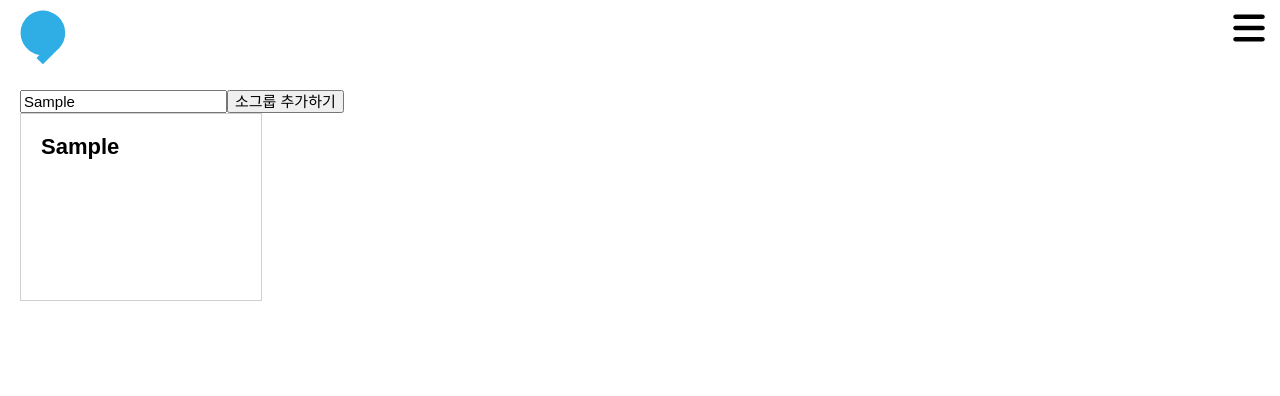
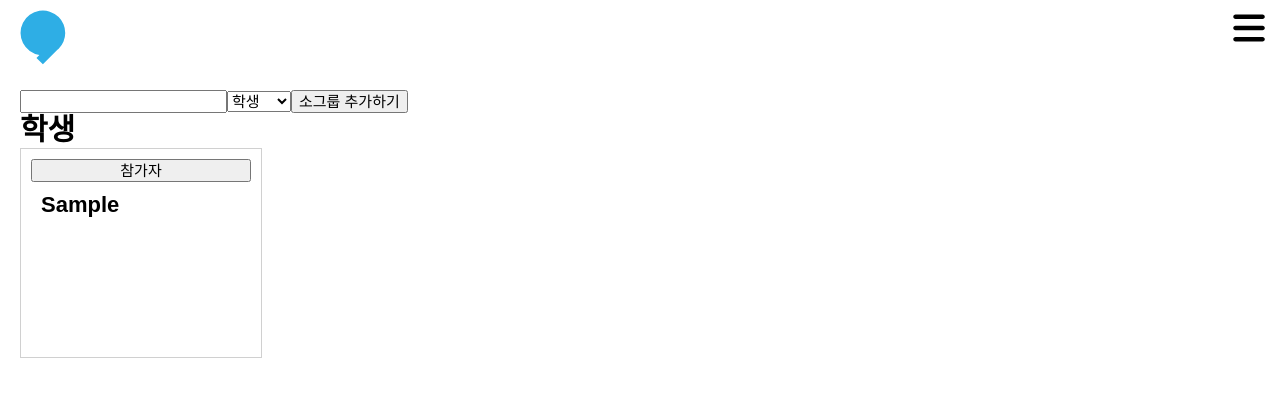
Before and after one commit to movie42/ychung-frontend, a React (Create React App) app in the folder client/: page /education in a window 1280 px wide. Both pictures are taken after typing "Sample" into the empty fields and a click on the button "소그룹 추가하기". Shown: the top 396 px of the page. Built offline with nearby package versions, Linux system fonts and the light colour scheme; a small style sheet from the web is missing.

Commit message:
Education, style update

```diff
--- a/client/src/components/Viewer.tsx
+++ b/client/src/components/Viewer.tsx
@@ -1,5 +1,17 @@
 import React from "react";
 import { Viewer as ToastViewer } from "@toast-ui/react-editor";
+import styled from "styled-components";
+
+const Wrapper = styled.div`
+  h1,
+  h2,
+  h3,
+  h4,
+  h5,
+  h6 {
+    border: 0;
+  }
+`;
 
 interface IViwerProps {
   paragraph: string;
@@ -7,6 +19,7 @@ interface IViwerProps {
 
 const Viewer = ({ paragraph }: IViwerProps) => {
   return (
+    <Wrapper>
       <ToastViewer
         initialValue={paragraph}
         customHTMLRenderer={{
@@ -28,6 +41,7 @@ const Viewer = ({ paragraph }: IViwerProps) => {
           },
         }}
       />
+    </Wrapper>
   );
 };
 
--- a/client/src/page/Blog/BlogCreate.tsx
+++ b/client/src/page/Blog/BlogCreate.tsx
@@ -10,6 +10,7 @@ import { postRequest } from "../../utils/utilities/httpMethod";
 import { useNavigate } from "react-router-dom";
 
 const Wrapper = styled.div`
+  margin-top: 8rem;
   position: relative;
   height: 70vh;
   z-index: -1;
--- a/client/src/page/Blog/BlogUpdate.tsx
+++ b/client/src/page/Blog/BlogUpdate.tsx
@@ -9,6 +9,7 @@ import EditorContainer from "../../components/Editor";
 import { useNavigate } from "react-router-dom";
 
 const Wrapper = styled.div`
+  margin-top: 8rem;
   position: relative;
   height: 70vh;
 
--- a/client/src/page/Educations/Educations.tsx
+++ b/client/src/page/Educations/Educations.tsx
@@ -1,4 +1,4 @@
-import React, { BaseSyntheticEvent, useRef, useState } from "react";
+import React, { BaseSyntheticEvent, useEffect, useRef, useState } from "react";
 import styled from "styled-components";
 import Group from "./Group";
 import {
@@ -10,7 +10,11 @@ import {
 import Input from "../../components/Form/Input";
 import { useForm } from "react-hook-form";
 import { useRecoilState } from "recoil";
-import { educationGroup } from "../../state/educationGroup.atom";
+import {
+  educationGroup,
+  EducationGroupData,
+  peopleState,
+} from "../../state/educationGroup.atom";
 
 const Wrapper = styled.div`
   margin-top: 8rem;
@@ -21,93 +25,146 @@ const DragDropContainer = styled.div`
 `;
 
 function Educations() {
-  const inputRef = useRef();
   const [groupState, setGroupState] = useRecoilState(educationGroup);
-  const { register, handleSubmit, reset } = useForm<{ name: string }>();
+  const [people, setPeople] = useRecoilState(peopleState);
+  const { register, handleSubmit, reset } = useForm<EducationGroupData>();
 
   const addGroup = handleSubmit((data) => {
     const id = String(Date.now());
-
+    reset();
     setGroupState((pre) => [
       ...pre,
-      { id, name: data.name, type: "student", humanIds: [] },
+      { id, name: data.name, type: data.type, humanIds: [] },
     ]);
   });
 
   const onDragEnd = (result: DropResult, provided: ResponderProvided) => {
     const { destination, source, draggableId } = result;
 
-    // if (!destination) {
-    //   return;
-    // }
+    if (!destination) {
+      return;
+    }
 
-    // if (
-    //   destination.droppableId === source.droppableId &&
-    //   destination.index === source.index
-    // ) {
-    //   return;
-    // }
+    if (
+      destination.droppableId === source.droppableId &&
+      destination.index === source.index
+    ) {
+      return;
+    }
 
-    // const start = state.[source.droppableId];
-    // const finish = state.[destination.droppableId];
+    const [start] = groupState.filter(
+      (value) => value.id === source.droppableId
+    );
+    const [finish] = groupState.filter(
+      (value) => value.id === destination.droppableId
+    );
 
-    // if (start === finish) {
-    //   const newHunamIdsGroup = start && Array.from(start.humanIds);
-    //   newHunamIdsGroup?.splice(source.index, 1);
-    //   newHunamIdsGroup?.splice(destination.index, 0, draggableId);
+    if (start.id === finish.id) {
+      const newHunamIdsGroup = Array.from(start.humanIds);
+      newHunamIdsGroup.splice(source.index, 1);
+      newHunamIdsGroup.splice(destination.index, 0, draggableId);
+      const newGroup = {
+        ...start,
+        humanIds: newHunamIdsGroup,
+      };
 
-    //   const newColumn = {
-    //     ...start,
-    //     humanIds: newHunamIdsGroup,
-    //   };
+      const preState = groupState.filter((value) => value.id === draggableId);
+      const newState = [...preState, newGroup];
+      setGroupState(newState);
+      return;
+    }
+    const startHunamIdsGroup = Array.from(start.humanIds);
+    startHunamIdsGroup.splice(source.index, 1);
+    const newStart = {
+      ...start,
+      humanIds: startHunamIdsGroup,
+    };
+    const finishHunamIdsGroup = Array.from(finish.humanIds);
+    finishHunamIdsGroup.splice(destination.index, 0, draggableId);
+    const newFinish = {
+      ...finish,
+      humanIds: finishHunamIdsGroup,
+    };
+    const [newPerson] = people.filter((value) => value.id === draggableId);
+    const prePeople = people.filter((value) => value.id !== draggableId);
 
-    //     const newState = {
-    //       ...state,
-    //       group: { ...state, [newColumn.id]: newHunamIdsGroup },
-    //     };
+    const newPersonState = {
+      ...newPerson,
+      type: finish.type,
+    };
 
-    //   setState(newState);
-    //   return;
-    // }
-
-    // const startTaskIds = Array.from(start.taskIds);
-    // startTaskIds.splice(source.index, 1);
-    // const newStart = {
-    //   ...start,
-    //   taskIds: startTaskIds,
-    // };
-    // const finishTaskIds = Array.from(finish.taskIds);
-    // finishTaskIds.splice(destination.index, 0, draggableId);
-    // const newFinish = {
-    //   ...finish,
-    //   taskIds: finishTaskIds,
-    // };
-
-    // const newState = {
-    //   ...state,
-    //   columns: {
-    //     ...state.columns,
-    //     [newStart.id]: newStart,
-    //     [newFinish.id]: newFinish,
-    //   },
-    // };
-
-    // setState(newState);
+    setPeople([...prePeople, newPersonState]);
+    const preState = groupState.filter(
+      (value) => value.id !== start.id && value.id !== finish.id
+    );
+    const newState = [...preState, newStart, newFinish];
+    setGroupState(newState);
   };
 
   return (
     <Wrapper>
       <form onSubmit={addGroup}>
         <Input register={register} registerName={"name"} />
+        <select {...register("type")}>
+          <option value="student">학생</option>
+          <option value="worker">직장</option>
+          <option value="new">새신자</option>
+          <option value="etc">기타</option>
+        </select>
         <button>소그룹 추가하기</button>
       </form>
       <DragDropContainer>
         <DragDropContext onDragEnd={onDragEnd}>
-          {groupState.map((group) => (
-            <>
-              <Group key={group.id} group={group} />
-            </>
-          ))}
+          {groupState.filter((value) => value.type === "new").length !== 0 && (
+            <div>
+              <h1>새신자</h1>
+              {groupState
+                .filter((value) => value.type === "new")
+                .map((group) => (
+                  <>
+                    <Group key={group.id} group={group} />
+                  </>
+                ))}
+            </div>
+          )}
+          {groupState.filter((value) => value.type === "student").length !==
+            0 && (
+            <div>
+              <h1>학생</h1>
+              {groupState
+                .filter((value) => value.type === "student")
+                .map((group) => (
+                  <>
+                    <Group key={group.id} group={group} />
+                  </>
+                ))}
+            </div>
+          )}
+          {groupState.filter((value) => value.type === "worker").length !==
+            0 && (
+            <div>
+              <h1>직장</h1>
+              {groupState
+                .filter((value) => value.type === "worker")
+                .map((group) => (
+                  <>
+                    <Group key={group.id} group={group} />
+                  </>
+                ))}
+            </div>
+          )}
+          {groupState.filter((value) => value.type === "etc").length !== 0 && (
+            <div>
+              <h1>기타</h1>
+              {groupState
+                .filter((value) => value.type === "etc")
+                .map((group) => (
+                  <>
+                    <Group key={group.id} group={group} />
+                  </>
+                ))}
+            </div>
+          )}
         </DragDropContext>
       </DragDropContainer>
     </Wrapper>
--- a/client/src/page/Educations/Group.tsx
+++ b/client/src/page/Educations/Group.tsx
@@ -1,12 +1,15 @@
-import React, { useState } from "react";
+import React, { useEffect, useState } from "react";
 import styled from "styled-components";
 import Human from "./Human";
 import { Droppable } from "react-beautiful-dnd";
-import { useRecoilState } from "recoil";
+import { useRecoilState, useSetRecoilState } from "recoil";
 import {
   educationGroup,
   EducationGroupData,
+  People,
+  peopleState,
 } from "../../state/educationGroup.atom";
+import { useForm } from "react-hook-form";
 
 const Container = styled.div`
   border: 1px solid ${(props) => props.theme.color.gray300};
@@ -20,7 +23,7 @@ const Title = styled.h3`
   padding: 1rem;
 `;
 
-const TaskList: React.FC<
+const PersonList: React.FC<
   | { isDraggingOver: boolean }
   | React.DetailedHTMLProps<
       React.HTMLAttributes<HTMLDivElement>,
@@ -42,14 +45,43 @@ interface IColumnProps {
 }
 
 const Group = ({ group }: IColumnProps) => {
-  const [columnState, setState] = useRecoilState(educationGroup);
-  console.log(group);
+  const { register, handleSubmit, reset } = useForm<People>();
+  const [addPeopleInput, setPeopleInput] = useState(false);
+  const setPeople = useSetRecoilState(peopleState);
+  const [groups, setGroups] = useRecoilState(educationGroup);
+
+  const openAddPeopleInput = () => {
+    setPeopleInput(!addPeopleInput);
+  };
+
+  const addPeople = handleSubmit((data) => {
+    const id = String(Date.now());
+    setPeople((pre) => [
+      ...pre,
+      { id, name: data.name, groupId: group.id, type: group.type },
+    ]);
+
+    setGroups((pre) => [
+      ...pre.filter((value) => value.id !== group.id),
+      { ...group, humanIds: [...group.humanIds, id] },
+    ]);
+
+    reset();
+  });
+
   return (
     <Container>
+      {addPeopleInput && (
+        <form onSubmit={addPeople}>
+          <label htmlFor="name">참가자 추가</label>
+          <input id="name" type="text" {...register("name")} />
+        </form>
+      )}
+      <button onClick={openAddPeopleInput}>참가자</button>
       <Title>{group.name}</Title>
       <Droppable droppableId={group.id}>
         {(provided, snapshot) => (
-          <TaskList
+          <PersonList
             ref={provided.innerRef}
             {...provided.droppableProps}
             isDraggingOver={snapshot.isDraggingOver}>
@@ -57,7 +89,7 @@ const Group = ({ group }: IColumnProps) => {
               <Human key={humanId} index={index} humanId={humanId} />
             ))}
             {provided.placeholder}
-          </TaskList>
+          </PersonList>
         )}
       </Droppable>
     </Container>
--- a/client/src/page/Notice/NoticeUpdate.tsx
+++ b/client/src/page/Notice/NoticeUpdate.tsx
@@ -9,6 +9,7 @@ import EditorContainer from "../../components/Editor";
 import { useNavigate } from "react-router-dom";
 
 const Wrapper = styled.div`
+  margin-top: 8rem;
   position: relative;
   height: 70vh;
 
--- a/client/src/page/Worship/WorshipDetail.tsx
+++ b/client/src/page/Worship/WorshipDetail.tsx
@@ -189,6 +189,12 @@ function WorshipDetail({ setDetailItem, data }: IWorshipDetailProps) {
             <li>
               먼저 오신 분은 안내 위원의 안내에 따라 앞자리부터 앉아주세요.
             </li>
+            <li>
+              <strong>코로나 방역지침이 완화되었습니다.</strong> 온라인 예배자는
+              출석예배로 전환해 주시고 소그룹 등 교회 활동이 회복되도록
+              노력해주세요.
+            </li>
+            <li>5월22일부터 교회 식당 운영을 재개합니다.</li>
           </ul>
           <h2>헌금</h2>
           <ul>
--- a/client/src/page/Worship/WorshipUpdate.tsx
+++ b/client/src/page/Worship/WorshipUpdate.tsx
@@ -9,6 +9,7 @@ import { useFetch } from "../../utils/customhooks/useFectch";
 import { postRequest } from "../../utils/utilities/httpMethod";
 
 const Wrapper = styled.div`
+  margin-top: 8rem;
   position: relative;
   height: 70vh;
 
--- a/client/src/state/educationGroup.atom.ts
+++ b/client/src/state/educationGroup.atom.ts
@@ -3,6 +3,7 @@ import { atom } from "recoil";
 export interface People {
   id: string;
   name: string;
+  groupId: string;
   type: "student" | "worker" | "new" | "etc";
 }
 export interface EducationGroupData {
@@ -12,7 +13,7 @@ export interface EducationGroupData {
   humanIds: string[];
 }
 
-export const people = atom<People[]>({
+export const peopleState = atom<People[]>({
   key: "people",
   default: [],
 });
```
Also changed, not shown: client/src/page/Educations/Human.tsx (+4 -4 lines). Lines whose indentation alone changed are shown as unchanged.
